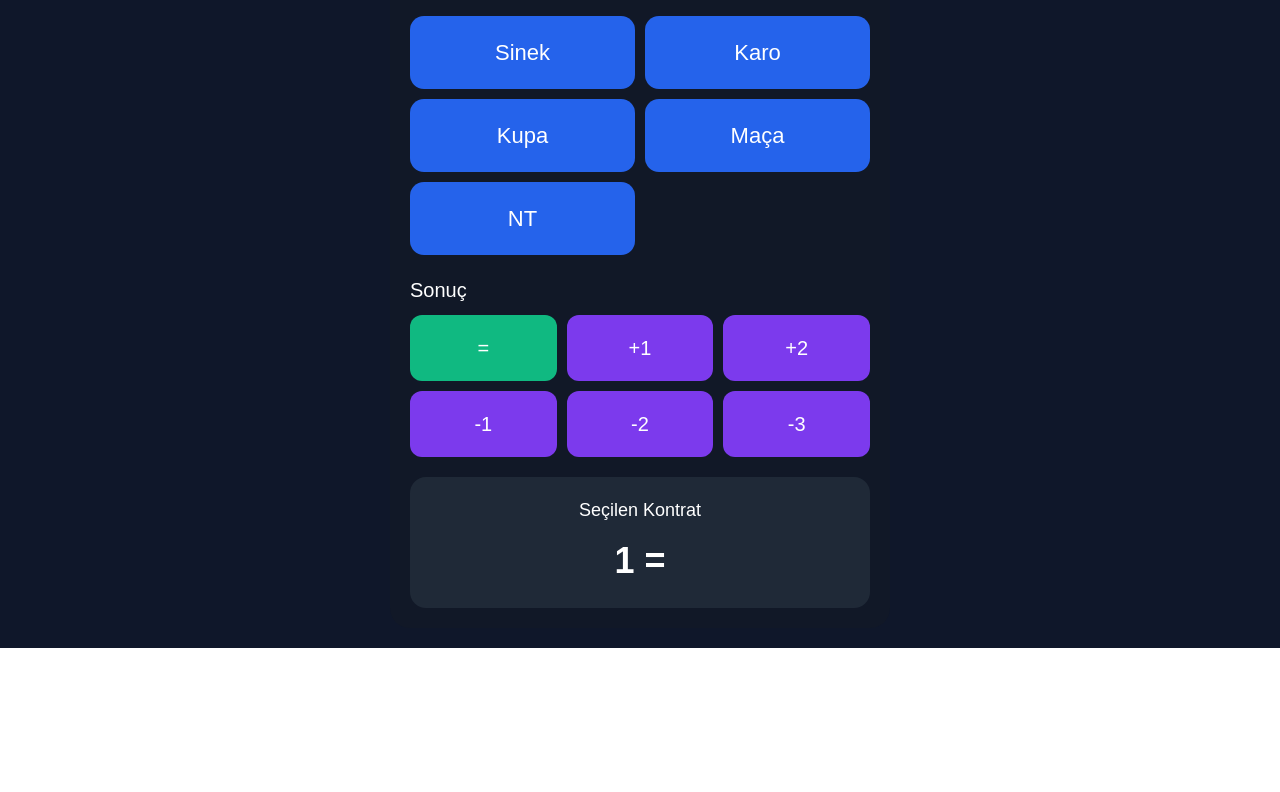
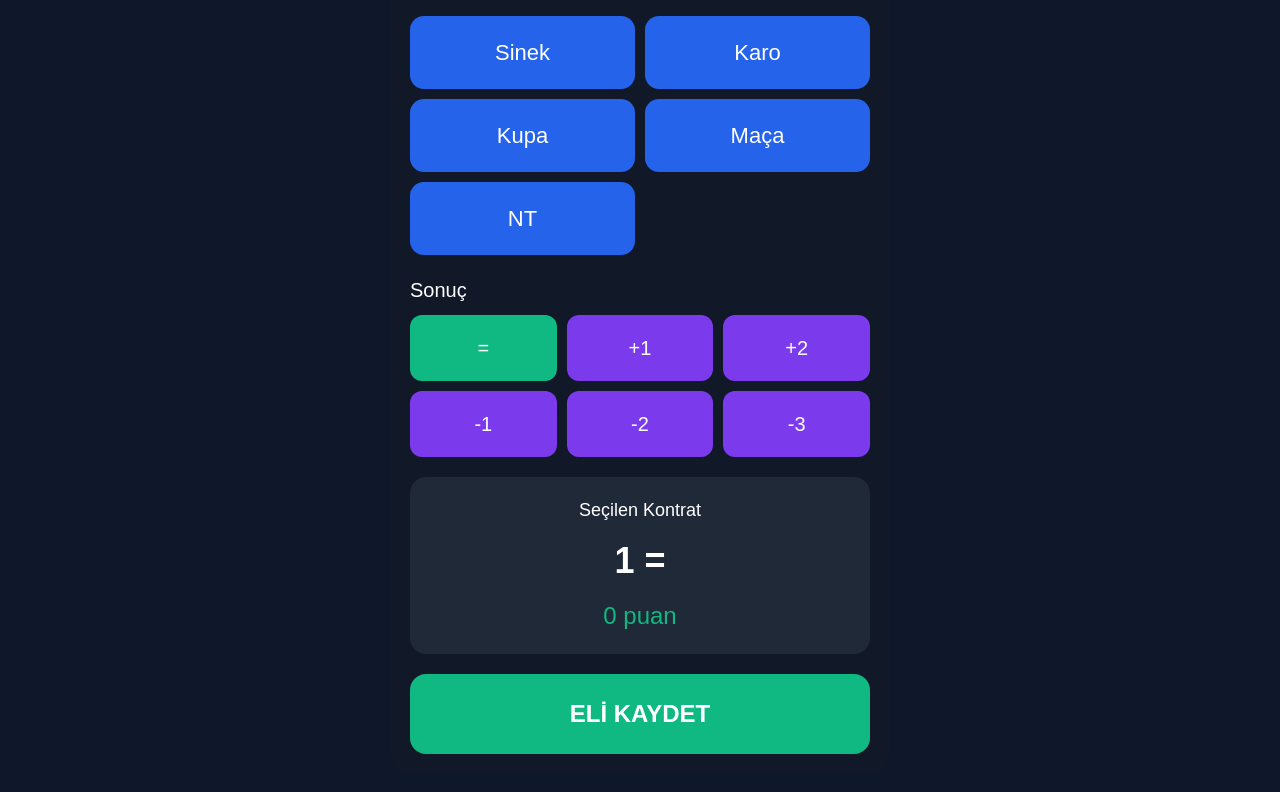
Before and after one commit to ederinoz/bric-skor, a React (Vite) app: page / in a window 1280 px wide. Shown: the part 412-1204 px from the top of the page. Before the commit the page ends 1060 px from the top, so only its background shows below. Built offline with nearby package versions, Linux system fonts and the light colour scheme.

Commit message:
Update App.jsx

```diff
--- a/src/App.jsx
+++ b/src/App.jsx
@@ -9,6 +9,57 @@ export default function App() {
   const [renk, setRenk] = useState("");
 
   const [sonuc, setSonuc] = useState("=");
+
+  const [eller, setEller] = useState([]);
+
+  function hesaplaSkor() {
+
+    let temel = 0;
+
+    if (renk === "Sinek" || renk === "Karo") {
+      temel = seviye * 20;
+    }
+
+    if (renk === "Kupa" || renk === "Maça") {
+      temel = seviye * 30;
+    }
+
+    if (renk === "NT") {
+      temel = 40 + ((seviye - 1) * 30);
+    }
+
+    if (sonuc === "+1") temel += 30;
+    if (sonuc === "+2") temel += 60;
+
+    if (sonuc === "-1") temel -= 50;
+    if (sonuc === "-2") temel -= 100;
+    if (sonuc === "-3") temel -= 150;
+
+    return temel;
+  }
+
+  function eliKaydet() {
+
+    if (renk === "") {
+      alert("Renk seç");
+      return;
+    }
+
+    const yeniEl = {
+      kontrat: `${seviye} ${renk}`,
+      sonuc: sonuc,
+      skor: hesaplaSkor()
+    };
+
+    setEller([yeniEl, ...eller]);
+
+    setScreen("skor");
+  }
+
+  const toplamSkor = eller.reduce(
+    (toplam, el) => toplam + el.skor,
+    0
+  );
 
   return (
     <div
@@ -264,7 +315,8 @@ export default function App() {
                 background: "#1f2937",
                 padding: "20px",
                 borderRadius: "16px",
-                textAlign: "center"
+                textAlign: "center",
+                marginBottom: "20px"
               }}
             >
 
@@ -286,7 +338,33 @@ export default function App() {
                 {seviye} {renk} {sonuc}
               </div>
 
+              <div
+                style={{
+                  marginTop: "10px",
+                  fontSize: "24px",
+                  color: "#10b981"
+                }}
+              >
+                {hesaplaSkor()} puan
+              </div>
+
             </div>
+
+            <button
+              onClick={eliKaydet}
+              style={{
+                width: "100%",
+                padding: "22px",
+                borderRadius: "16px",
+                border: "none",
+                background: "#10b981",
+                color: "white",
+                fontSize: "24px",
+                fontWeight: "bold"
+              }}
+            >
+              ELİ KAYDET
+            </button>
 
           </div>
 
@@ -304,7 +382,7 @@ export default function App() {
 
             <h2
               style={{
-                fontSize: "24px",
+                fontSize: "28px",
                 marginBottom: "20px"
               }}
             >
@@ -313,13 +391,100 @@ export default function App() {
 
             <div
               style={{
-                background: "#1f2937",
+                background: "#10b981",
                 padding: "20px",
-                borderRadius: "16px"
+                borderRadius: "16px",
+                marginBottom: "20px",
+                textAlign: "center"
               }}
             >
-              Henüz skor yok
+
+              <div
+                style={{
+                  fontSize: "20px"
+                }}
+              >
+                Toplam Skor
+              </div>
+
+              <div
+                style={{
+                  fontSize: "42px",
+                  fontWeight: "bold"
+                }}
+              >
+                {toplamSkor}
+              </div>
+
             </div>
+
+            {eller.length === 0 && (
+
+              <div
+                style={{
+                  background: "#1f2937",
+                  padding: "20px",
+                  borderRadius: "16px"
+                }}
+              >
+                Henüz skor yok
+              </div>
+
+            )}
+
+            {eller.map((el, index) => (
+
+              <div
+                key={index}
+                style={{
+                  background: "#1f2937",
+                  padding: "18px",
+                  borderRadius: "16px",
+                  marginBottom: "12px",
+                  display: "flex",
+                  justifyContent: "space-between",
+                  alignItems: "center"
+                }}
+              >
+
+                <div>
+
+                  <div
+                    style={{
+                      fontSize: "24px",
+                      fontWeight: "bold"
+                    }}
+                  >
+                    {el.kontrat}
+                  </div>
+
+                  <div
+                    style={{
+                      color: "#9ca3af",
+                      marginTop: "5px"
+                    }}
+                  >
+                    Sonuç: {el.sonuc}
+                  </div>
+
+                </div>
+
+                <div
+                  style={{
+                    fontSize: "28px",
+                    fontWeight: "bold",
+                    color:
+                      el.skor >= 0
+                        ? "#10b981"
+                        : "#ef4444"
+                  }}
+                >
+                  {el.skor}
+                </div>
+
+              </div>
+
+            ))}
 
           </div>
 
```
